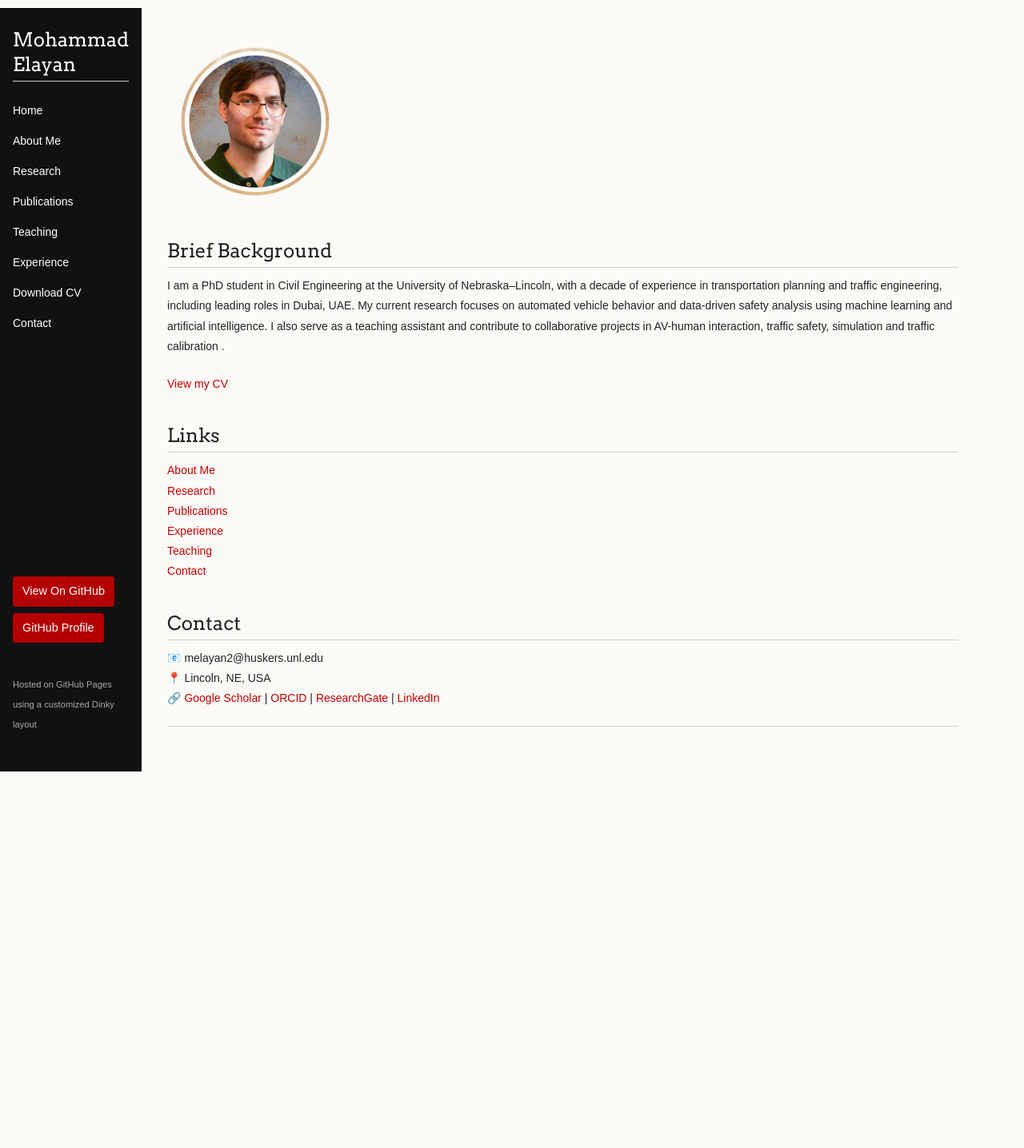
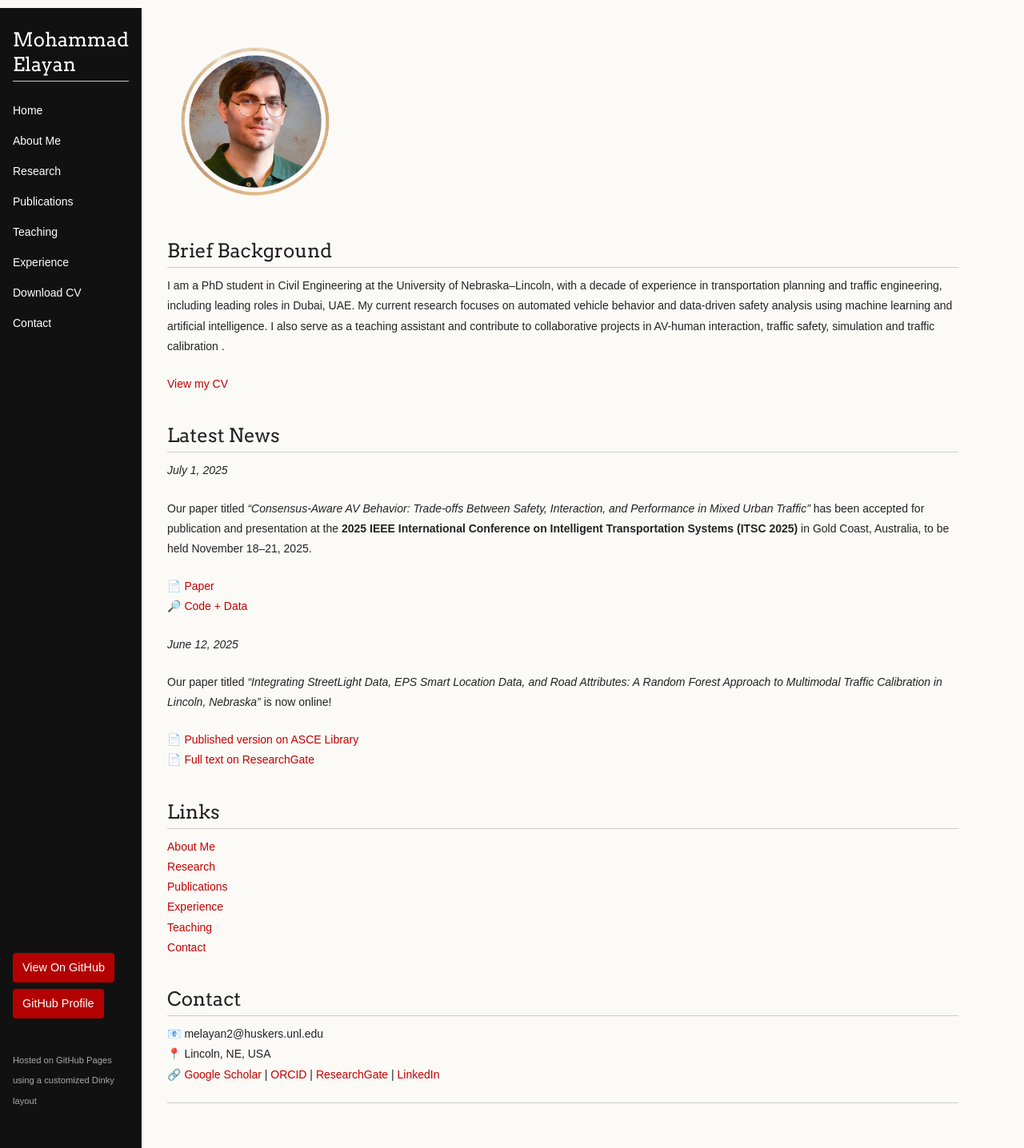
Before and after one commit to mselayan/mselayan.github.io, a Jekyll site: the page built from index.md, in a window 1280 px wide. Shown: the whole page at 80% size. Built offline with Jekyll 4.4.1, drawn with Linux system fonts in a browser that asks for light colours; before the commit the page ends 965 px from its top, so only the background shows below that.

Commit message:
Update index.md

```diff
--- a/index.md
+++ b/index.md
@@ -9,6 +9,23 @@ layout: default
 I am a PhD student in Civil Engineering at the University of Nebraska–Lincoln, with a decade of experience in transportation planning and traffic engineering, including leading roles in Dubai, UAE. My current research focuses on automated vehicle behavior and data-driven safety analysis using machine learning and artificial intelligence. I also serve as a teaching assistant and contribute to collaborative projects in AV-human interaction, traffic safety, simulation and traffic calibration .
 
 [View my CV](Elayan_CV.pdf)
+
+## Latest News
+
+*July 1, 2025*
+
+Our paper titled *"Consensus-Aware AV Behavior: Trade-offs Between Safety, Interaction, and Performance in Mixed Urban Traffic"* has been accepted for publication and presentation at the **2025 IEEE International Conference on Intelligent Transportation Systems (ITSC 2025)** in Gold Coast, Australia, to be held November 18–21, 2025.
+
+📄 [Paper](https://arxiv.org/abs/2505.04379)
+🔎 [Code + Data](https://github.com/wissamkontar/Consensus-AV-Analysis)
+
+*June 12, 2025*
+
+Our paper titled *"Integrating StreetLight Data, EPS Smart Location Data, and Road Attributes: A Random Forest Approach to Multimodal Traffic Calibration in Lincoln, Nebraska"* is now online!
+
+📄 [Published version on ASCE Library](https://ascelibrary.org/doi/10.1061/JTEPBS.TEENG-8949)
+📄 [Full text on ResearchGate](https://www.researchgate.net/publication/390051928_Integrating_StreetLight_EPS_Smart_Location_Data_and_Road_Attributes_A_Random_Forest_Approach_to_Multi-Modal_Traffic_Calibration_in_Lincoln_Nebraska)
+
 
 ## Links
 [About Me](about.md)
```
